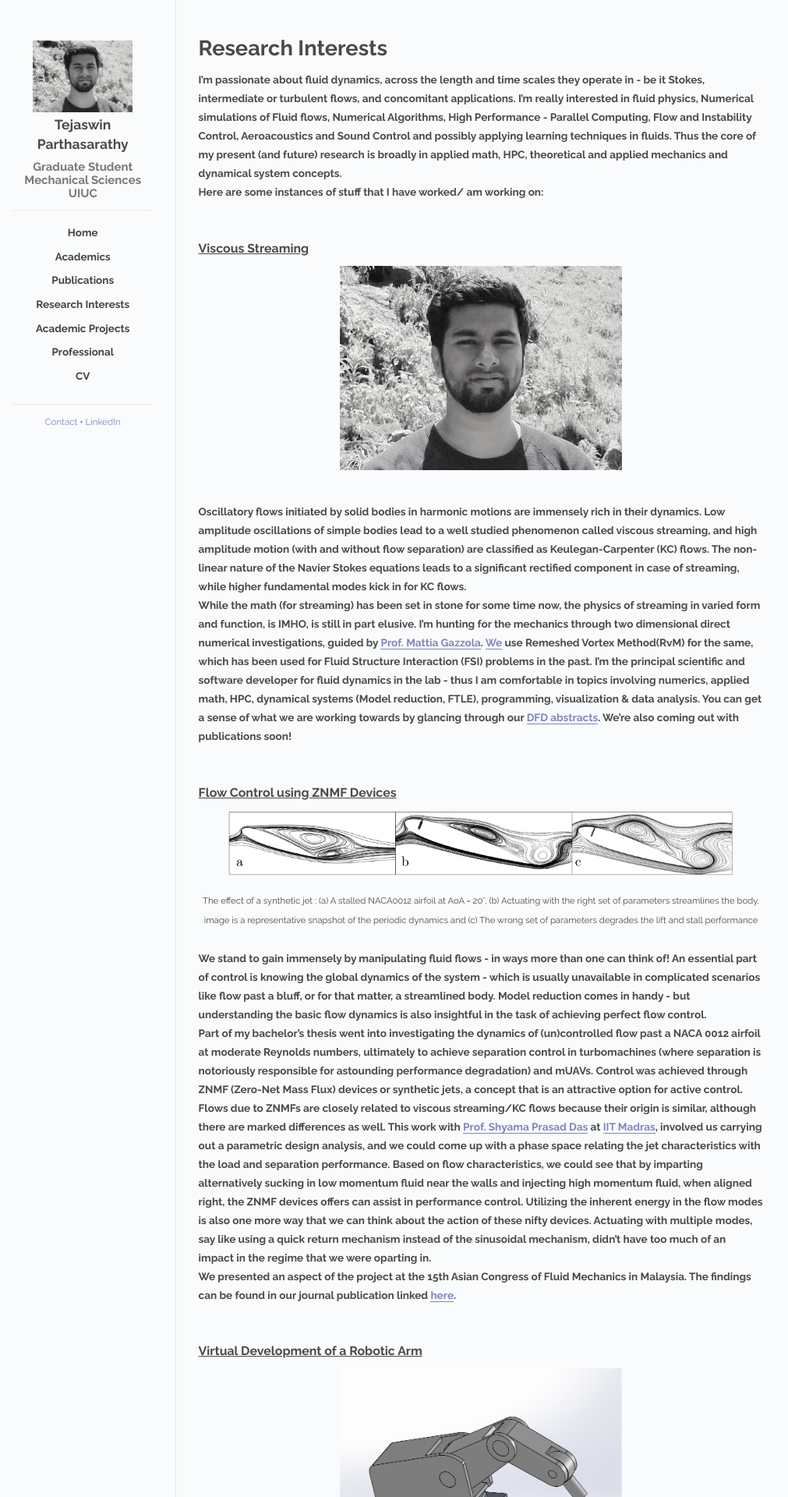
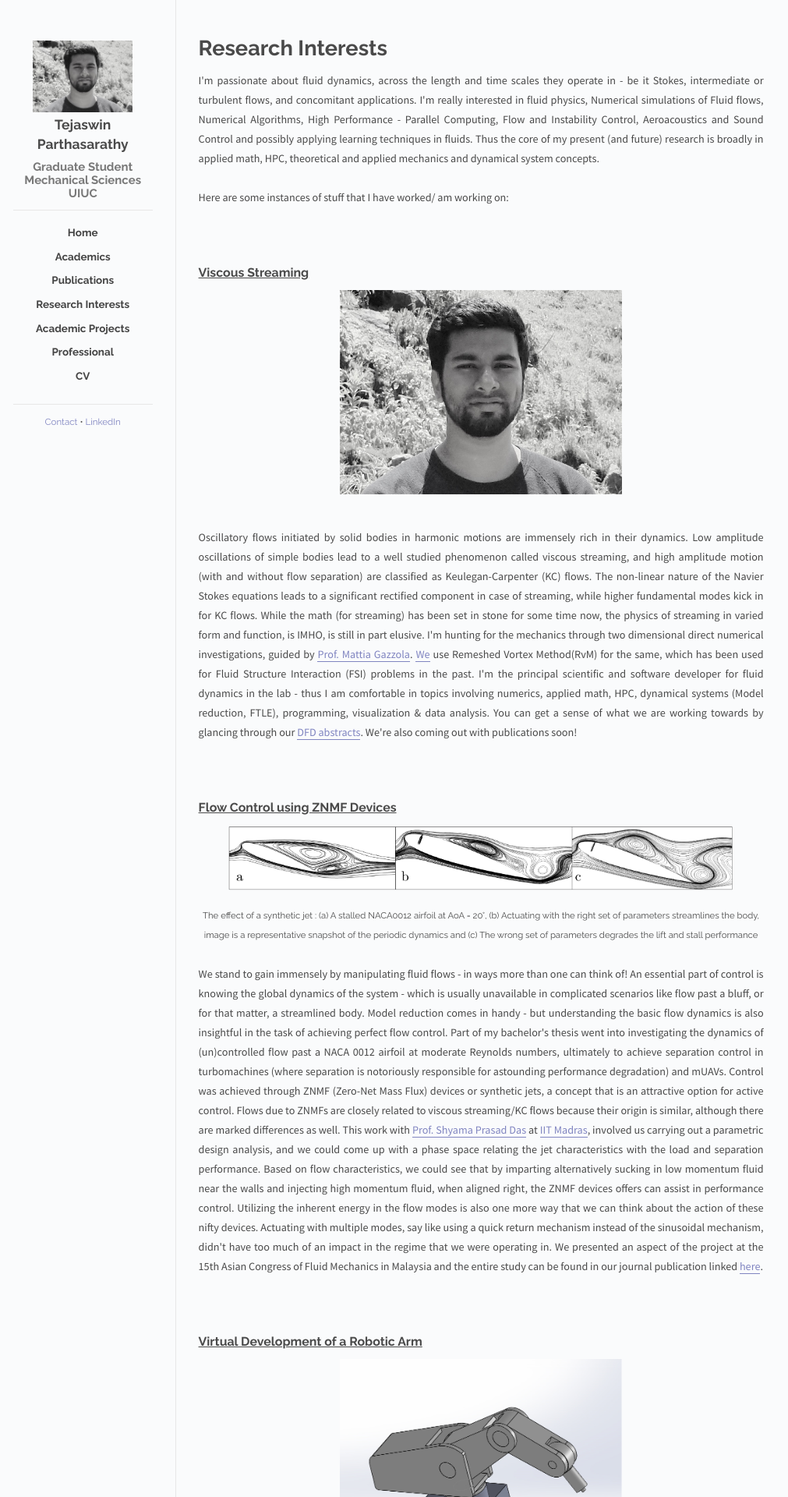
Before and after one commit to parthas1/parthas1.github.io, a Jekyll site: the page built from research/index.md, in a window 1280 px wide. Shown: the top 1920 px of the page at 78% size, without its empty margins (133-1144 px from the left). Built offline with Jekyll 4.4.1, drawn with Linux system fonts in a browser that asks for light colours; some of the changed text lies outside the part shown.

Commit message:
new formatting with justify and no bold

```diff
--- a/research/index.md
+++ b/research/index.md
@@ -5,25 +5,25 @@ date:   2017-09-10 12:00:00
 order: 4
 ---
 
-#### I'm passionate about fluid dynamics, across the length and time scales they operate in - be it Stokes, intermediate or turbulent flows, and concomitant applications. I'm really interested in fluid physics, Numerical simulations of Fluid flows, Numerical Algorithms, High Performance - Parallel Computing, Flow and Instability Control, Aeroacoustics and Sound Control and possibly applying learning techniques in fluids. Thus the core of my present (and future) research is broadly in applied math, HPC, theoretical and applied mechanics and dynamical system concepts.
+<p><small>	I'm passionate about fluid dynamics, across the length and time scales they operate in - be it Stokes, intermediate or turbulent flows, and concomitant applications. I'm really interested in fluid physics, Numerical simulations of Fluid flows, Numerical Algorithms, High Performance - Parallel Computing, Flow and Instability Control, Aeroacoustics and Sound Control and possibly applying learning techniques in fluids. Thus the core of my present (and future) research is broadly in applied math, HPC, theoretical and applied mechanics and dynamical system concepts.</small></p>
 
-#### Here are some instances of stuff that I have worked/ am working on:
+<p><small>	Here are some instances of stuff that I have worked/ am working on:</small></p>
 <br>
 <h3><u> Viscous Streaming </u></h3>
 <h1 class="title"><img id="centerimg" src="/images/profile.jpg"></h1>
 <p></p>
-#### Oscillatory flows initiated by solid bodies in harmonic motions are immensely rich in their dynamics. Low amplitude oscillations of simple bodies lead to a well studied phenomenon called viscous streaming, and high amplitude motion (with and without flow separation) are classified as Keulegan-Carpenter (KC) flows. The non-linear nature of the Navier Stokes equations leads to a significant rectified component in case of streaming, while higher fundamental modes kick in for KC flows.
+<p><small>	Oscillatory flows initiated by solid bodies in harmonic motions are immensely rich in their dynamics. Low amplitude oscillations of simple bodies lead to a well studied phenomenon called viscous streaming, and high amplitude motion (with and without flow separation) are classified as Keulegan-Carpenter (KC) flows. The non-linear nature of the Navier Stokes equations leads to a significant rectified component in case of streaming, while higher fundamental modes kick in for KC flows.
 
-#### While the math (for streaming) has been set in stone for some time now, the physics of streaming in varied form and function, is IMHO, is still in part elusive. I'm hunting for the mechanics through two dimensional direct numerical investigations, guided by <a href="http://mattia-lab.com/">Prof. Mattia Gazzola</a>. <a href="http://mattia-lab.com/">We</a> use Remeshed Vortex Method(RvM) for the same, which has been used for Fluid Structure Interaction (FSI) problems in the past. I'm the principal scientific and software developer for fluid dynamics in the lab - thus I am comfortable in topics involving numerics, applied math, HPC, dynamical systems (Model reduction, FTLE), programming, visualization & data analysis. You can get a sense of what we are working towards by glancing through our <a href="https://parthas1.github.io/publications/">DFD abstracts</a>. We're also coming out with publications soon!
+While the math (for streaming) has been set in stone for some time now, the physics of streaming in varied form and function, is IMHO, is still in part elusive. I'm hunting for the mechanics through two dimensional direct numerical investigations, guided by <a href="http://mattia-lab.com/">Prof. Mattia Gazzola</a>. <a href="http://mattia-lab.com/">We</a> use Remeshed Vortex Method(RvM) for the same, which has been used for Fluid Structure Interaction (FSI) problems in the past. I'm the principal scientific and software developer for fluid dynamics in the lab - thus I am comfortable in topics involving numerics, applied math, HPC, dynamical systems (Model reduction, FTLE), programming, visualization & data analysis. You can get a sense of what we are working towards by glancing through our <a href="https://parthas1.github.io/publications/">DFD abstracts</a>. We're also coming out with publications soon!</small></p>
 <br>
 <h3><u> Flow Control using ZNMF Devices </u></h3>
 <h1 class="title"><img id="centerimg9" src="/images/websiteCollatedStreamlines.png"></h1><center><small>The effect of a synthetic jet : (a) A stalled NACA0012 airfoil at AoA = 20°, (b) Actuating with the right set of parameters streamlines the body, image is a representative snapshot of the periodic dynamics and (c) The wrong set of parameters degrades the lift and stall performance</small></center>
 <p></p>
-#### We stand to gain immensely by manipulating fluid flows - in ways more than one can think of! An essential part of control is knowing the global dynamics of the system - which is usually unavailable in complicated scenarios like flow past a bluff, or for that matter, a streamlined body. Model reduction comes in handy - but understanding the basic flow dynamics is also insightful in the task of achieving perfect flow control.
+<p><small>	We stand to gain immensely by manipulating fluid flows - in ways more than one can think of! An essential part of control is knowing the global dynamics of the system - which is usually unavailable in complicated scenarios like flow past a bluff, or for that matter, a streamlined body. Model reduction comes in handy - but understanding the basic flow dynamics is also insightful in the task of achieving perfect flow control.
 
-#### Part of my bachelor's thesis went into investigating the dynamics of (un)controlled flow past a NACA 0012 airfoil at moderate Reynolds numbers, ultimately to achieve separation control in turbomachines (where separation is notoriously responsible for astounding performance degradation) and mUAVs. Control was achieved through ZNMF (Zero-Net Mass Flux) devices or synthetic jets, a concept that is an attractive option for active control. Flows due to ZNMFs are closely related to viscous streaming/KC flows because their origin is similar, although there are marked differences as well. This work with <a href="http://mech.iitm.ac.in/Faculty/spdas/home.php">Prof. Shyama Prasad Das</a> at <a href="https://www.iitm.ac.in/">IIT Madras</a>, involved us carrying out a parametric design analysis, and we could come up with a phase space relating the jet characteristics with the load and separation performance. Based on flow characteristics, we could see that by imparting alternatively sucking in low momentum fluid near the walls and injecting high momentum fluid, when aligned right, the ZNMF devices offers can assist in performance control. Utilizing the inherent energy in the flow modes is also one more way that we can think about the action of these nifty devices. Actuating with multiple modes, say like using a quick return mechanism instead of the sinusoidal mechanism, didn't have too much of an impact in the regime that we were oparting in.
+Part of my bachelor's thesis went into investigating the dynamics of (un)controlled flow past a NACA 0012 airfoil at moderate Reynolds numbers, ultimately to achieve separation control in turbomachines (where separation is notoriously responsible for astounding performance degradation) and mUAVs. Control was achieved through ZNMF (Zero-Net Mass Flux) devices or synthetic jets, a concept that is an attractive option for active control. Flows due to ZNMFs are closely related to viscous streaming/KC flows because their origin is similar, although there are marked differences as well. This work with <a href="http://mech.iitm.ac.in/Faculty/spdas/home.php">Prof. Shyama Prasad Das</a> at <a href="https://www.iitm.ac.in/">IIT Madras</a>, involved us carrying out a parametric design analysis, and we could come up with a phase space relating the jet characteristics with the load and separation performance. Based on flow characteristics, we could see that by imparting alternatively sucking in low momentum fluid near the walls and injecting high momentum fluid, when aligned right, the ZNMF devices offers can assist in performance control. Utilizing the inherent energy in the flow modes is also one more way that we can think about the action of these nifty devices. Actuating with multiple modes, say like using a quick return mechanism instead of the sinusoidal mechanism, didn't have too much of an impact in the regime that we were operating in.
 
-#### We presented an aspect of the project at the 15th Asian Congress of Fluid Mechanics in Malaysia. The findings can be found in our journal publication linked <a href="https://parthas1.github.io/publications/">here</a>.
+We presented an aspect of the project at the 15th Asian Congress of Fluid Mechanics in Malaysia and the entire study can be found in our journal publication linked <a href="https://parthas1.github.io/publications/">here</a>.</small></p>
 <br>
 <h3><u> Virtual Development of a Robotic Arm</u></h3>
 <h1 class="title"><img id="centerimg" src="/images/robot.png"></h1>
@@ -32,8 +32,8 @@ order: 4
 <h1 class="title"><img id="centerimg" src="/images/controlled.jpg"></h1>
 <center><small> Results of the simulation carried out with and without using appropriate control systems</small></center>
 <p></p>
-#### Developing intuition for physical concepts is something crucial in a student's learning process. When I was pursuing my undergraduate, I did not have immediate access to fancy modules or learning kits, and learning by doing/exploring was instrumental in developing my skill set. This was especially true for courses involving dynamics and controls - it was interesting to read about, but also frustrating to not understand and visualize how a conceptually simple (though mechanically rich) four bar mechanism can be scaled up to manufacture robotic arms. Having a framework for such a conceptual visualization would have been nice.
+<p><small>	Developing intuition for physical concepts is something crucial in a student's learning process. When I was pursuing my undergraduate, I did not have immediate access to fancy modules or learning kits, and learning by doing/exploring was instrumental in developing my skill set. This was especially true for courses involving dynamics and controls - it was interesting to read about, but also frustrating to not understand and visualize how a conceptually simple (though mechanically rich) four bar mechanism can be scaled up to manufacture robotic arms. Having a framework for such a conceptual visualization would have been nice.
 
-#### In pursuit of this goal, myself, <a href="https://sites.google.com/site/vigneshsrinivasaragavan/"> Vignesh </a> and <a href="https://home.iitm.ac.in/sspandian/"> Prof. Soundarapandian </a> at IITM, reverse engineered, modeled and & drafted a path planning algorithm for a defunct robotic arm. Our goal was to make use of such defunct robotic arms, lying in disuse in many institutes across Chennai, and (i) retrofit them for uses such as simple manoeuvring and (ii) develop a framework for virtual robotic development in education. Using MATLAB, ADAMS and some VBA programming (for real-time database application), we could achieve a real-time virtual simulation of a robotic arm following a trajectory given by the end user. We also designed the control software for the aforesaid robotic arm, ensuring precise and accurate path adherence, with a far reaching goal of achieving orthopaedic surgery application.
+In pursuit of this goal, myself, <a href="https://sites.google.com/site/vigneshsrinivasaragavan/"> Vignesh </a> and <a href="https://home.iitm.ac.in/sspandian/"> Prof. Soundarapandian </a> at IITM, reverse engineered, modeled and & drafted a path planning algorithm for a defunct robotic arm. Our goal was to make use of such defunct robotic arms, lying in disuse in many institutes across Chennai, and (i) retrofit them for uses such as simple manoeuvring and (ii) develop a framework for virtual robotic development in education. Using MATLAB, ADAMS and some VBA programming (for real-time database application), we could achieve a real-time virtual simulation of a robotic arm following a trajectory given by the end user. We also designed the control software for the aforesaid robotic arm, ensuring precise and accurate path adherence, with a far reaching goal of achieving orthopaedic surgery application.
 
-#### Before moving on to other ventures, we arrived at a final design for retrofitting the arm to meet high degrees of precision and accuracy at affordable costs, with help from ABB, after an iterative design process. This project is now actively being carried out by a PhD student at IIT Madras. You can take a look at our initial publication at ICMME 2016, Shanghai <a href="https://parthas1.github.io/publications/">here</a>.
+Before moving on to other ventures, we arrived at a final design for retrofitting the arm to meet high degrees of precision and accuracy at affordable costs, with help from ABB, after an iterative design process. This project is now actively being carried out by a PhD student at IIT Madras. You can take a look at our initial publication at ICMME 2016, Shanghai <a href="https://parthas1.github.io/publications/">here</a>.</small></p>
```
Also changed, not shown: courseProj/index.md (+6 -6 lines), index.md (+1 -1 lines), professional/index.md (+7 -7 lines), publications/index.md (+1 -1 lines).
